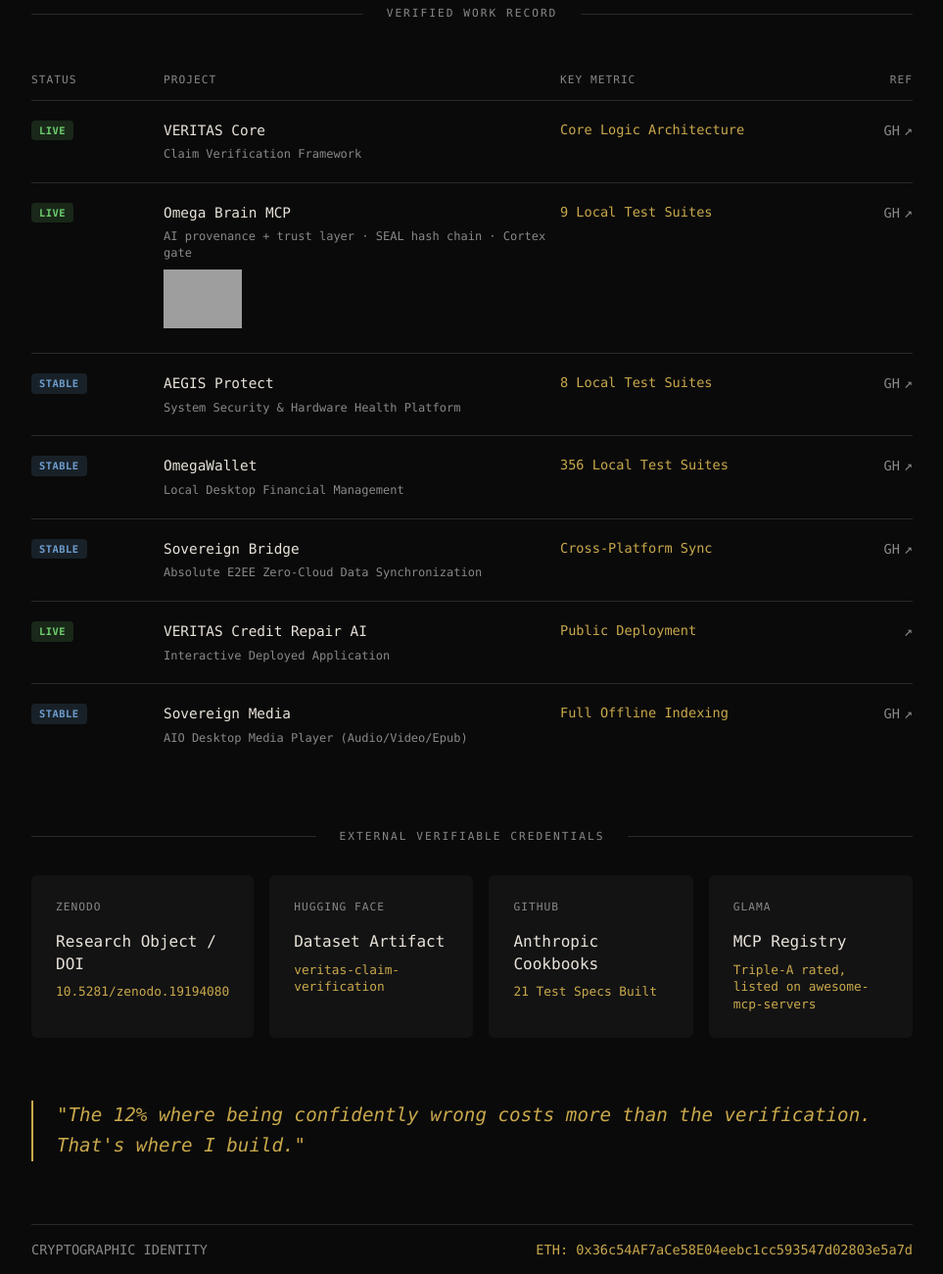
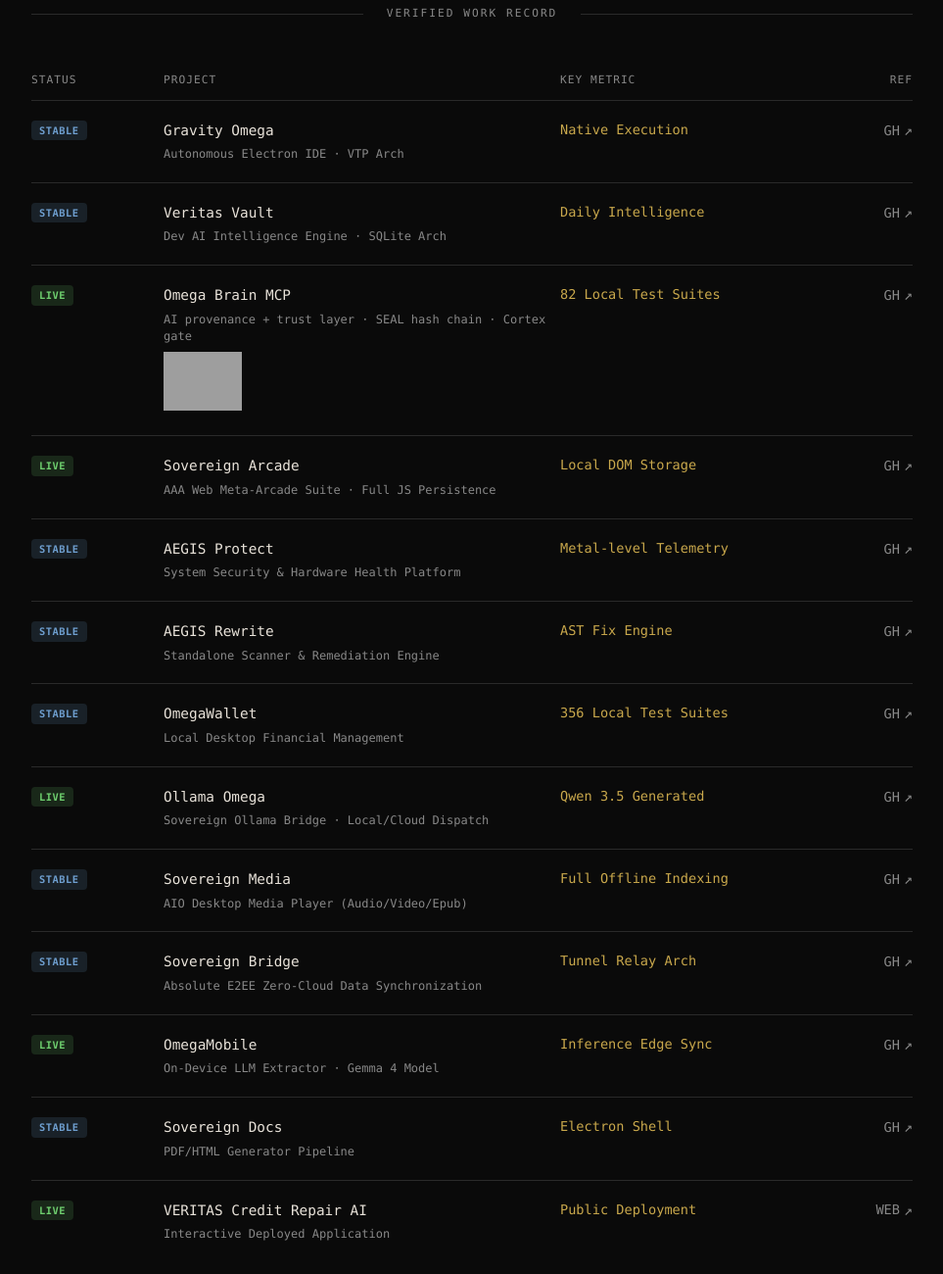
Before and after one commit to VrtxOmega/veritas-portfolio, a website: page public/record/index.html in a window 1280 px wide. Shown: the part 360-1660 px from the top of the page at 98% size, without its empty margins (158-1121 px from the left). Drawn offline with Linux system fonts and the light colour scheme; grey boxes are pictures that could not be loaded.

Commit message:
chore: map active github ecosystem to build passport

```diff
--- a/public/record/index.html
+++ b/public/record/index.html
@@ -294,13 +294,22 @@
     </thead>
     <tbody>
       <tr>
-        <td><span class="tag live">LIVE</span></td>
+        <td><span class="tag stable">STABLE</span></td>
         <td>
-          <div class="project-name">VERITAS Core</div>
-          <div class="project-desc">Claim Verification Framework</div>
+          <div class="project-name">Gravity Omega</div>
+          <div class="project-desc">Autonomous Electron IDE · VTP Arch</div>
         </td>
-        <td class="metric">Core Logic Architecture</td>
-        <td style="text-align: right;"><a href="https://github.com/VrtxOmega/veritas" target="_blank" class="ref-link">GH</a></td>
+        <td class="metric">Native Execution</td>
+        <td style="text-align: right;"><a href="https://github.com/VrtxOmega/Gravity-Omega" target="_blank" class="ref-link">GH</a></td>
+      </tr>
+      <tr>
+        <td><span class="tag stable">STABLE</span></td>
+        <td>
+          <div class="project-name">Veritas Vault</div>
+          <div class="project-desc">Dev AI Intelligence Engine · SQLite Arch</div>
+        </td>
+        <td class="metric">Daily Intelligence</td>
+        <td style="text-align: right;"><a href="https://github.com/VrtxOmega/veritas-vault" target="_blank" class="ref-link">GH</a></td>
       </tr>
       <tr>
         <td><span class="tag live">LIVE</span></td>
@@ -313,17 +322,35 @@
             </a>
           </div>
         </td>
-        <td class="metric">9 Local Test Suites</td>
+        <td class="metric">82 Local Test Suites</td>
         <td style="text-align: right;"><a href="https://github.com/VrtxOmega/omega-brain-mcp" target="_blank" class="ref-link">GH</a></td>
+      </tr>
+      <tr>
+        <td><span class="tag live">LIVE</span></td>
+        <td>
+          <div class="project-name">Sovereign Arcade</div>
+          <div class="project-desc">AAA Web Meta-Arcade Suite · Full JS Persistence</div>
+        </td>
+        <td class="metric">Local DOM Storage</td>
+        <td style="text-align: right;"><a href="https://github.com/VrtxOmega/sovereign-arcade" target="_blank" class="ref-link">GH</a></td>
       </tr>
       <tr>
         <td><span class="tag stable">STABLE</span></td>
         <td>
           <div class="project-name">AEGIS Protect</div>
-          <div class="project-desc">System Security & Hardware Health Platform</div>
+          <div class="project-desc">System Security &amp; Hardware Health Platform</div>
         </td>
-        <td class="metric">8 Local Test Suites</td>
+        <td class="metric">Metal-level Telemetry</td>
         <td style="text-align: right;"><a href="https://github.com/VrtxOmega/Aegis" target="_blank" class="ref-link">GH</a></td>
+      </tr>
+      <tr>
+        <td><span class="tag stable">STABLE</span></td>
+        <td>
+          <div class="project-name">AEGIS Rewrite</div>
+          <div class="project-desc">Standalone Scanner &amp; Remediation Engine</div>
+        </td>
+        <td class="metric">AST Fix Engine</td>
+        <td style="text-align: right;"><a href="https://github.com/VrtxOmega/aegis-rewrite" target="_blank" class="ref-link">GH</a></td>
       </tr>
       <tr>
         <td><span class="tag stable">STABLE</span></td>
@@ -335,22 +362,13 @@
         <td style="text-align: right;"><a href="https://github.com/VrtxOmega/OmegaWallet" target="_blank" class="ref-link">GH</a></td>
       </tr>
       <tr>
-        <td><span class="tag stable">STABLE</span></td>
-        <td>
-          <div class="project-name">Sovereign Bridge</div>
-          <div class="project-desc">Absolute E2EE Zero-Cloud Data Synchronization</div>
-        </td>
-        <td class="metric">Cross-Platform Sync</td>
-        <td style="text-align: right;"><a href="https://github.com/VrtxOmega/SovereignBridge" target="_blank" class="ref-link">GH</a></td>
-      </tr>
-      <tr>
         <td><span class="tag live">LIVE</span></td>
         <td>
-          <div class="project-name">VERITAS Credit Repair AI</div>
-          <div class="project-desc">Interactive Deployed Application</div>
+          <div class="project-name">Ollama Omega</div>
+          <div class="project-desc">Sovereign Ollama Bridge · Local/Cloud Dispatch</div>
         </td>
-        <td class="metric">Public Deployment</td>
-        <td style="text-align: right;"><a href="https://vrtxomega.github.io/veritas_credit_repair" target="_blank" class="ref-link"></a></td>
+        <td class="metric">Qwen 3.5 Generated</td>
+        <td style="text-align: right;"><a href="https://github.com/VrtxOmega/Ollama-Omega" target="_blank" class="ref-link">GH</a></td>
       </tr>
       <tr>
         <td><span class="tag stable">STABLE</span></td>
@@ -360,6 +378,42 @@
         </td>
         <td class="metric">Full Offline Indexing</td>
         <td style="text-align: right;"><a href="https://github.com/VrtxOmega/SovereignMedia" target="_blank" class="ref-link">GH</a></td>
+      </tr>
+      <tr>
+        <td><span class="tag stable">STABLE</span></td>
+        <td>
+          <div class="project-name">Sovereign Bridge</div>
+          <div class="project-desc">Absolute E2EE Zero-Cloud Data Synchronization</div>
+        </td>
+        <td class="metric">Tunnel Relay Arch</td>
+        <td style="text-align: right;"><a href="https://github.com/VrtxOmega/SovereignBridge" target="_blank" class="ref-link">GH</a></td>
+      </tr>
+      <tr>
+        <td><span class="tag live">LIVE</span></td>
+        <td>
+          <div class="project-name">OmegaMobile</div>
+          <div class="project-desc">On-Device LLM Extractor · Gemma 4 Model</div>
+        </td>
+        <td class="metric">Inference Edge Sync</td>
+        <td style="text-align: right;"><a href="https://github.com/VrtxOmega/OmegaMobile" target="_blank" class="ref-link">GH</a></td>
+      </tr>
+      <tr>
+        <td><span class="tag stable">STABLE</span></td>
+        <td>
+          <div class="project-name">Sovereign Docs</div>
+          <div class="project-desc">PDF/HTML Generator Pipeline</div>
+        </td>
+        <td class="metric">Electron Shell</td>
+        <td style="text-align: right;"><a href="https://github.com/VrtxOmega/sovereign-docs" target="_blank" class="ref-link">GH</a></td>
+      </tr>
+      <tr>
+        <td><span class="tag live">LIVE</span></td>
+        <td>
+          <div class="project-name">VERITAS Credit Repair AI</div>
+          <div class="project-desc">Interactive Deployed Application</div>
+        </td>
+        <td class="metric">Public Deployment</td>
+        <td style="text-align: right;"><a href="https://vrtxomega.github.io/veritas_credit_repair" target="_blank" class="ref-link">WEB</a></td>
       </tr>
     </tbody>
   </table>
```
